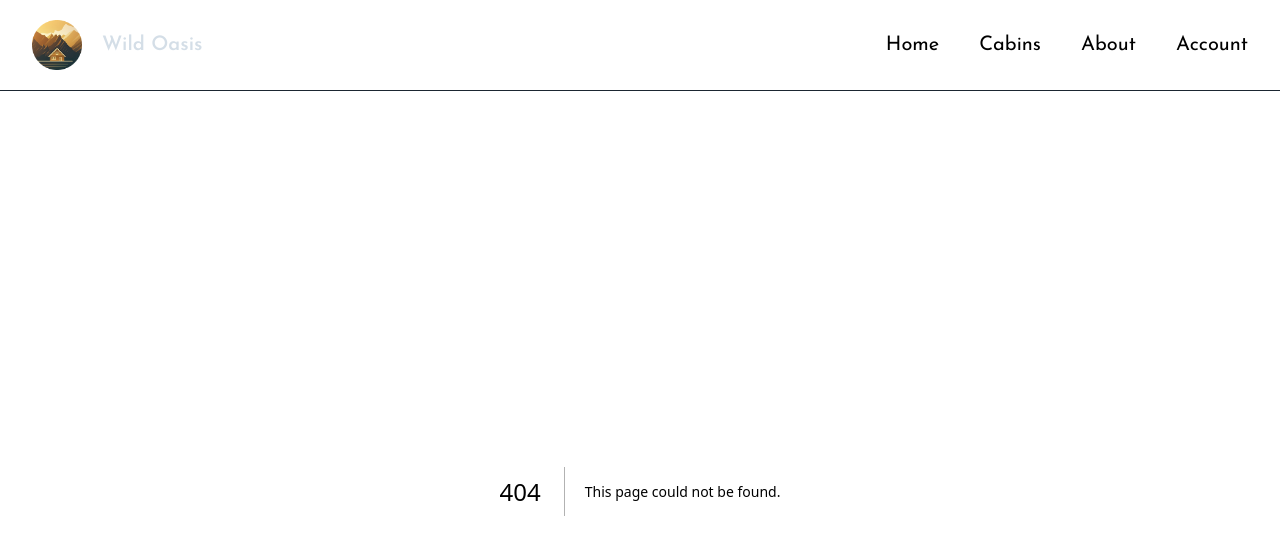
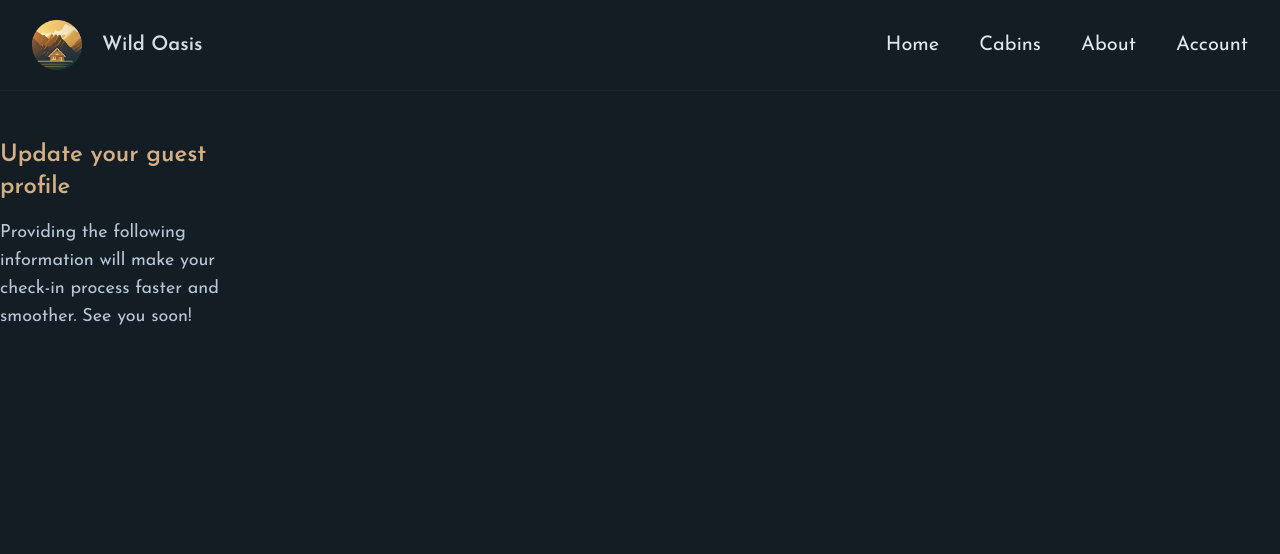
Before and after one commit to susovan777/Wild-Oasis, a Next.js app: page /account/profile in a window 1280 px wide. Before the commit this address had no page. Shown: the top 554 px of the page. Built offline with nearby package versions, Linux system fonts and the light colour scheme.

Commit message:
Added /account page

```diff
--- /dev/null
+++ b/app/account/layout.jsx
@@ -0,0 +1,11 @@
+import React from 'react';
+
+const Layout = ({children}) => {
+  return (
+    <div className="max-w-7xl mx-auto py-6 px-8 xl:px-0 lg:grid lg:grid-cols-[16rem_1fr] h-full gap-12">
+      <div>{children}</div>
+    </div>
+  );
+};
+
+export default Layout;
--- /dev/null
+++ b/app/account/page.jsx
@@ -0,0 +1,13 @@
+import React from 'react';
+
+const Account = () => {
+  return (
+    <div className="max-w-7xl mx-auto py-6 px-8 xl:px-0">
+      <h2 className="font-semibold text-2xl h-full text-accent-400 mb-7">
+        Welcome, Raj
+      </h2>
+    </div>
+  );
+};
+
+export default Account;
--- /dev/null
+++ b/app/account/profile/page.jsx
@@ -0,0 +1,18 @@
+import React from 'react';
+
+const Profile = () => {
+  return (
+    <div className="max-w-7xl mx-auto py-6 px-8 xl:px-0">
+      <h2 className="font-semibold text-2xl text-accent-400 mb-4">
+        Update your guest profile
+      </h2>
+
+      <p className="text-lg mb-8 text-primary-200">
+        Providing the following information will make your check-in process
+        faster and smoother. See you soon!
+      </p>
+    </div>
+  );
+};
+
+export default Profile;
--- /dev/null
+++ b/app/account/reservations/page.jsx
@@ -0,0 +1,21 @@
+import React from 'react';
+import Link from 'next/link.js';
+
+const Reservations = () => {
+  return (
+    <div className="max-w-7xl mx-auto py-6 px-8 xl:px-0">
+      <h2 className="font-semibold text-2xl text-accent-400 mb-7">
+        Your reservations
+      </h2>
+
+      <p className="text-lg">
+        You have no reservations yet. Check out our{' '}
+        <Link className="underline text-accent-500" href="/cabins">
+          luxury cabins &rarr;
+        </Link>
+      </p>
+    </div>
+  );
+};
+
+export default Reservations;
```
